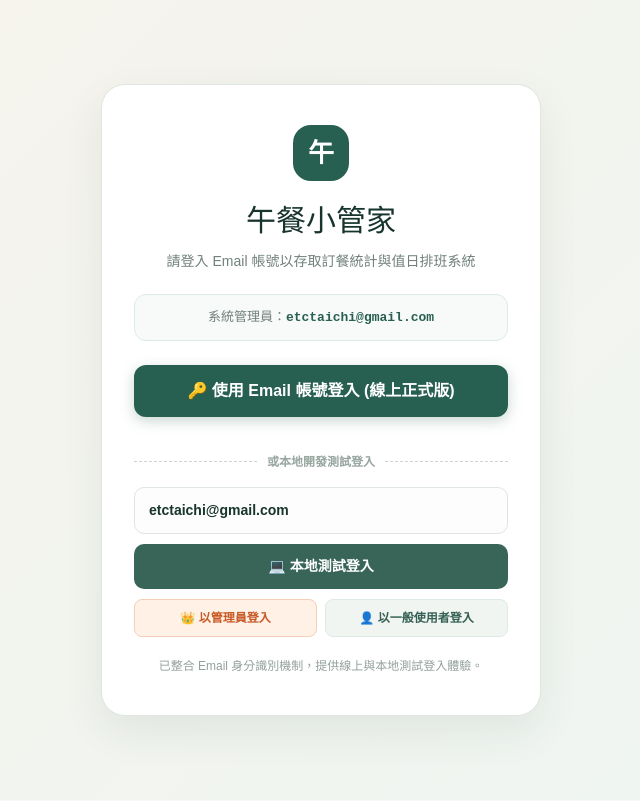
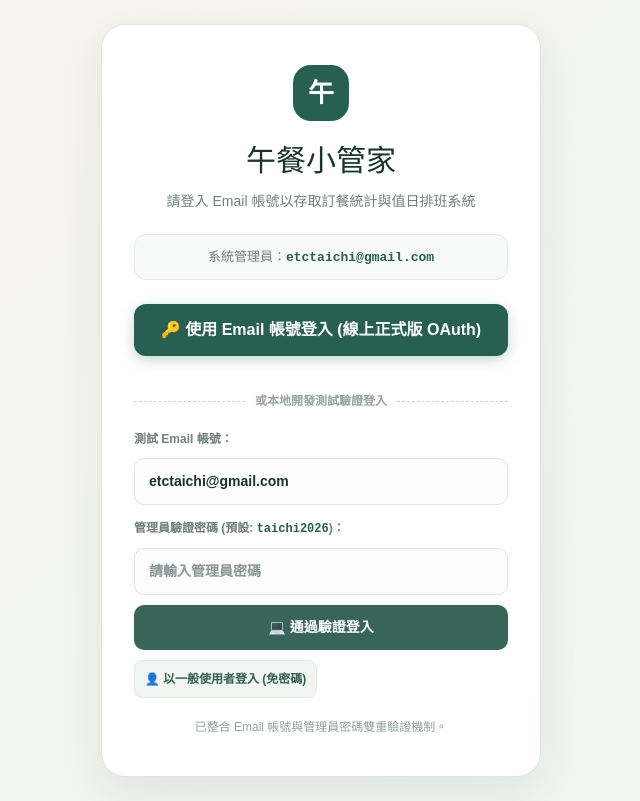
Before and after one commit to etctaichi/lunch-duty-roster, a Next.js app: page / in a window 1280 px wide. Shown: the whole page, without its empty margins (319-959 px from the left). Built offline with nearby package versions, Linux system fonts and the light colour scheme.

Commit message:
Add password authentication for local admin login

```diff
--- a/app/LunchApp.tsx
+++ b/app/LunchApp.tsx
@@ -35,9 +35,13 @@ interface LunchAppProps {
   adminEmail: string;
 }
 
+const LOCAL_ADMIN_PASSCODE = "taichi2026";
+
 export default function LunchApp({ initialUser, adminEmail }: LunchAppProps) {
   const [currentUser, setCurrentUser] = useState<ChatGPTUser | null>(initialUser);
   const [customInputEmail, setCustomInputEmail] = useState(adminEmail);
+  const [adminPasswordInput, setAdminPasswordInput] = useState("");
+  const [loginError, setLoginError] = useState("");
   const [tab, setTab] = useState<"orders"|"roster"|"shops">("orders");
   const [date, setDate] = useState(ymd(new Date()));
   const [raw, setRaw] = useState(sample);
@@ -178,7 +182,15 @@ export default function LunchApp({ initialUser, adminEmail }: LunchAppProps) {
     setNotice("已重設這台裝置的本機設定"); setTimeout(() => setNotice(""), 3000);
   }
 
-  function handleDevMockLogin(email: string) {
+  function handleDevMockLogin(email: string, passwordAttempt?: string) {
+    if (email.toLowerCase() === adminEmail.toLowerCase()) {
+      const pwd = passwordAttempt !== undefined ? passwordAttempt : adminPasswordInput;
+      if (pwd !== LOCAL_ADMIN_PASSCODE) {
+        setLoginError(`❌ 管理員密碼錯誤！請輸入正確密碼 (預設: ${LOCAL_ADMIN_PASSCODE})`);
+        return;
+      }
+    }
+    setLoginError("");
     const userObj: ChatGPTUser = {
       userId: `dev-${email}`,
       displayName: email,
@@ -199,6 +211,8 @@ export default function LunchApp({ initialUser, adminEmail }: LunchAppProps) {
 
   if (!currentUser) {
     const signInUrl = chatGPTSignInPath("/");
+    const isTargetingAdmin = customInputEmail.toLowerCase() === adminEmail.toLowerCase();
+
     return (
       <main className="login-wrapper">
         <div className="login-card">
@@ -210,47 +224,54 @@ export default function LunchApp({ initialUser, adminEmail }: LunchAppProps) {
           </div>
 
           <a href={signInUrl} className="login-btn">
-            🔑 使用 Email 帳號登入 (線上正式版)
+            🔑 使用 Email 帳號登入 (線上正式版 OAuth)
           </a>
 
           <div className="dev-login-box">
-            <div className="dev-divider"><span>或本地開發測試登入</span></div>
+            <div className="dev-divider"><span>或本地開發測試驗證登入</span></div>
+            {loginError && <div className="login-error-msg">{loginError}</div>}
             <div className="dev-form">
+              <label className="dev-field-label">測試 Email 帳號：</label>
               <input
                 type="email"
                 value={customInputEmail}
-                onChange={e => setCustomInputEmail(e.target.value)}
+                onChange={e => { setCustomInputEmail(e.target.value); setLoginError(""); }}
                 placeholder="輸入測試 Email 帳號"
                 className="dev-input"
               />
+              {isTargetingAdmin && (
+                <>
+                  <label className="dev-field-label">管理員驗證密碼 (預設: <code>{LOCAL_ADMIN_PASSCODE}</code>)：</label>
+                  <input
+                    type="password"
+                    value={adminPasswordInput}
+                    onChange={e => { setAdminPasswordInput(e.target.value); setLoginError(""); }}
+                    placeholder="請輸入管理員密碼"
+                    className="dev-input"
+                  />
+                </>
+              )}
               <button
                 type="button"
                 className="dev-submit-btn"
                 onClick={() => customInputEmail && handleDevMockLogin(customInputEmail)}
               >
-                💻 本地測試登入
+                💻 通過驗證登入
               </button>
             </div>
             <div className="dev-quick-btns">
               <button
                 type="button"
-                className="quick-btn admin-quick"
-                onClick={() => handleDevMockLogin(adminEmail)}
-              >
-                👑 以管理員登入
-              </button>
-              <button
-                type="button"
                 className="quick-btn user-quick"
                 onClick={() => handleDevMockLogin("user@example.com")}
               >
-                👤 以一般使用者登入
+                👤 以一般使用者登入 (免密碼)
               </button>
             </div>
           </div>
 
           <p className="login-note">
-            已整合 Email 身分識別機制，提供線上與本地測試登入體驗。
+            已整合 Email 帳號與管理員密碼雙重驗證機制。
           </p>
         </div>
       </main>
@@ -465,7 +486,7 @@ export default function LunchApp({ initialUser, adminEmail }: LunchAppProps) {
               onChange={e => setShops(a => a.map((x, j) => j === i ? e.target.value : x))}
             />
             {isAdmin && (
-              <button onClick={() => setShops(a => a.filter((_, j) => j !== i))}>刪除</button>
+              <button onClick={() => setShops(a => a.filter((_, j) => j !== i))} aria-label="刪除">刪除</button>
             )}
           </div>
         ))}
--- a/app/globals.css
+++ b/app/globals.css
@@ -38,4 +38,6 @@
 .admin-quick{background:#fff1e5;color:#c85a28;border:1px solid #f6cfb8}
 .user-quick{background:#f0f5f2;color:#356053;border:1px solid var(--mint)}
 .admin-quick:hover{background:#ffe6d5}
-.user-quick:hover{background:#e2ece7}
+.dev-field-label{text-align:left;font-size:12px;font-weight:700;color:var(--muted);margin-top:4px}
+.dev-field-label code{color:var(--green);font-family:ui-monospace,monospace}
+.login-error-msg{background:#fff0f0;border:1px solid #f9c6c6;color:#c02b2b;padding:10px 14px;border-radius:10px;font-size:13px;font-weight:700;margin-bottom:10px}
```
